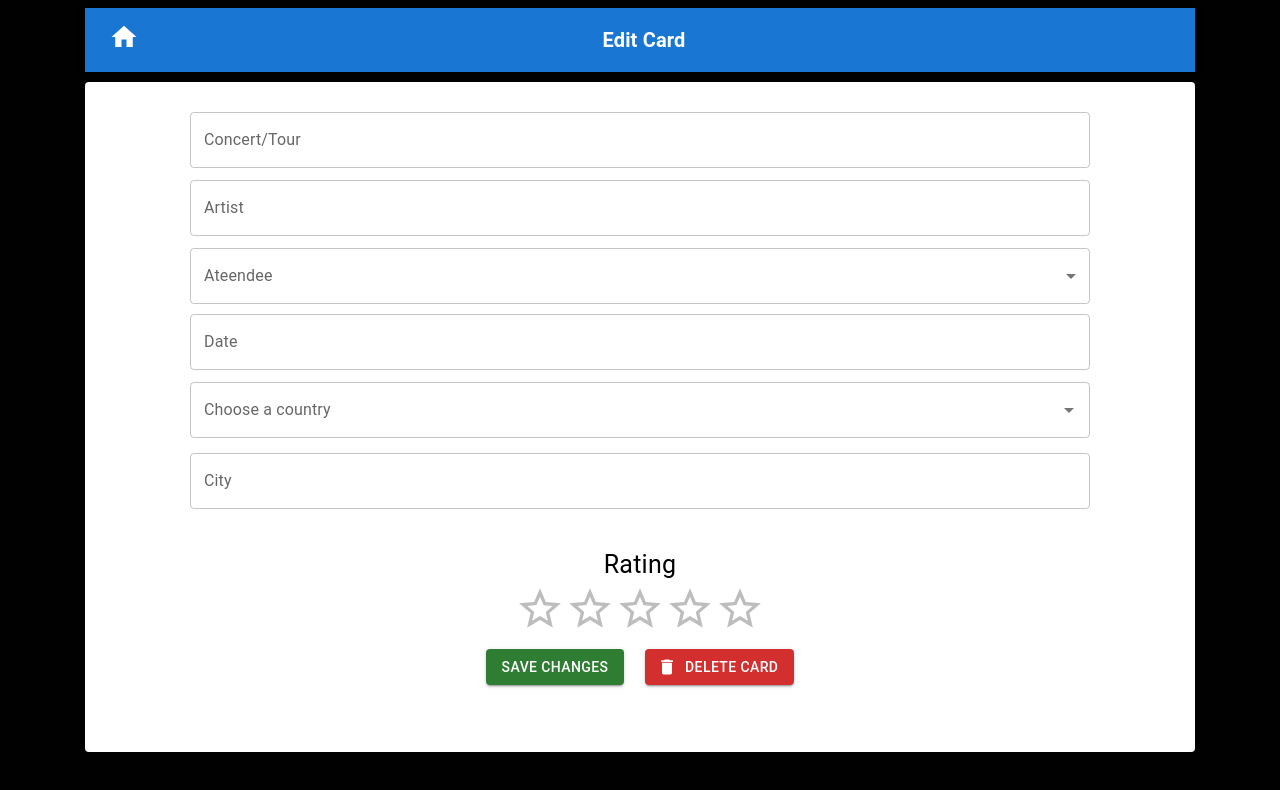
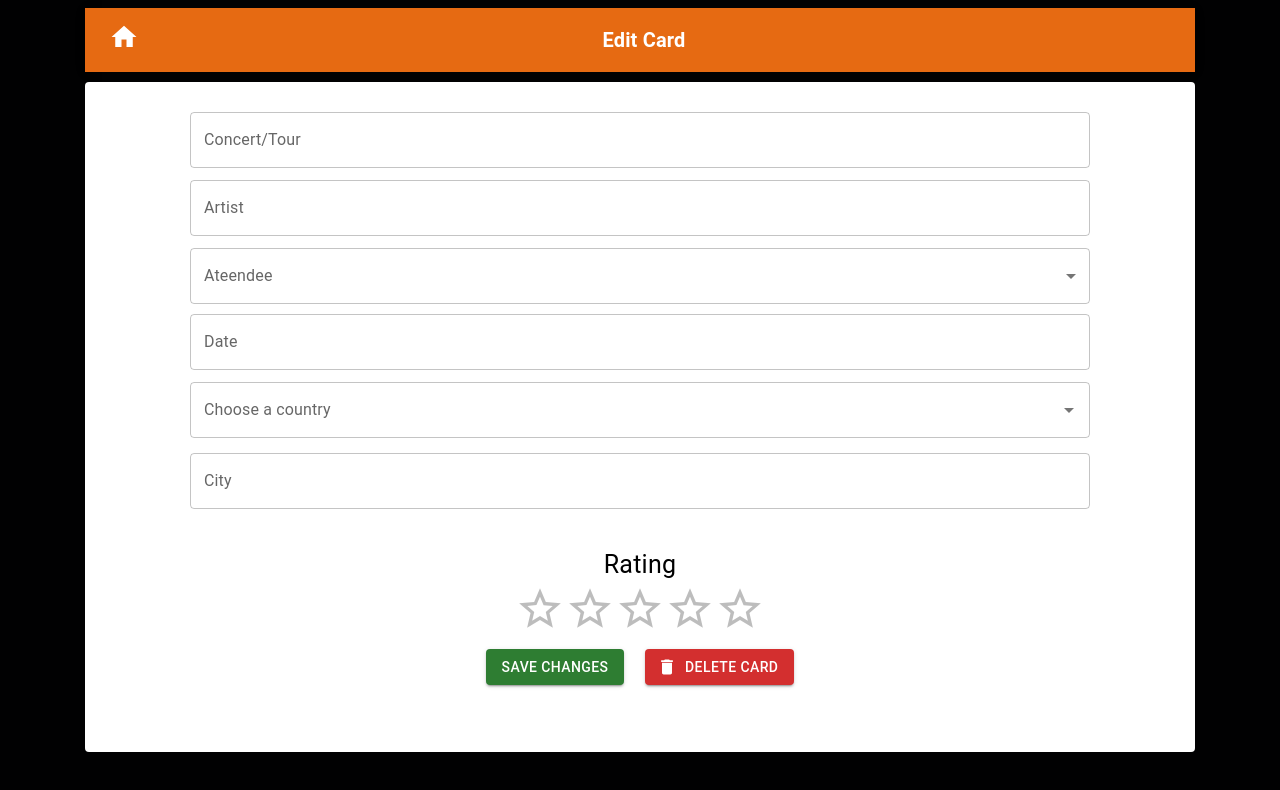
Before and after one commit to t-minini/concert-database, a React (Create React App) app: page /edit/1 in a window 1280 px wide. Shown: the top 790 px of the page. Built offline with nearby package versions, Linux system fonts and the light colour scheme; no server answers; a web font is replaced by a local one.

Commit message:
navbar color

```diff
--- a/src/pages/AddNewPage/index.js
+++ b/src/pages/AddNewPage/index.js
@@ -73,7 +73,7 @@ export function AddNewPage() {
 	return (
 		<div className={style.general}>
 			<Box className={style.bar} sx={{ flexGrow: 1 }}>
-				<AppBar position='static'>
+				<AppBar position='static' style={{ backgroundColor: '#E66A12' }}>
 					<Toolbar>
 						<IconButton
 							size='large'
--- a/src/pages/EditCardPage/index.js
+++ b/src/pages/EditCardPage/index.js
@@ -103,7 +103,7 @@ export function EditCardPage() {
 	return (
 		<div className={style.general}>
 			<Box sx={{ flexGrow: 1 }}>
-				<AppBar position='static'>
+				<AppBar position='static' style={{ backgroundColor: '#E66A12' }}>
 					<Toolbar>
 						<IconButton
 							size='large'
--- a/src/pages/HomePage/index.js
+++ b/src/pages/HomePage/index.js
@@ -16,7 +16,7 @@ export function Home() {
 	return (
 		<div className={style.general}>
 			<Box sx={{ flexGrow: 1 }}>
-				<AppBar position='static'>
+				<AppBar position='static' style={{ backgroundColor: '#E66A12' }}>
 					<Toolbar>
 						<IconButton
 							size='large'
```
